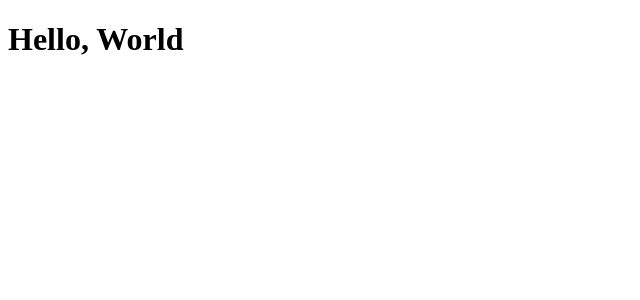
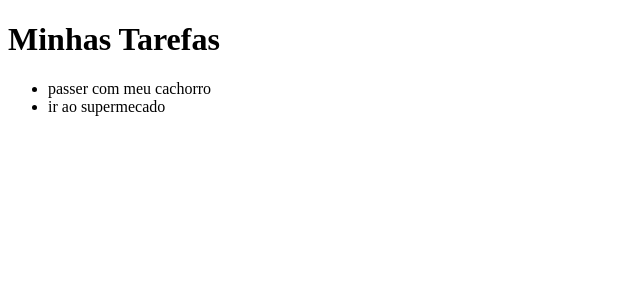
Before and after one commit to westefns-souza/Comecando_Com_Angular, an Angular app: page / in a window 1280 px wide. Shown: the top 300 px of the page, without its empty margins (0-640 px from the left). Built offline with nearby package versions, Linux system fonts and the light colour scheme.

Commit message:
Exibindo dados

```diff
--- a/src/app/app.component.html
+++ b/src/app/app.component.html
@@ -1 +1,6 @@
-<h1>Hello, World</h1>
+<h1>{{ title }}</h1>
+
+
+<ul>
+   <li *ngFor="let todo of todos">{{ todo }}</li>
+</ul>
--- a/src/app/app.component.ts
+++ b/src/app/app.component.ts
@@ -5,4 +5,11 @@
   templateUrl: './app.component.html',
   styleUrls: ['./app.component.css']
 })
-export class AppComponent {}
+export class AppComponent {
+  public todos: any[] = [];
+  public title: String = 'Minhas Tarefas';
+  constructor() {
+    this.todos.push('passer com meu cachorro');
+    this.todos.push('ir ao supermecado');
+  }
+}
```
